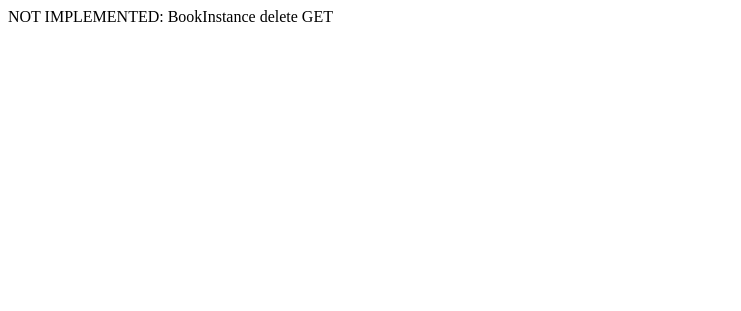
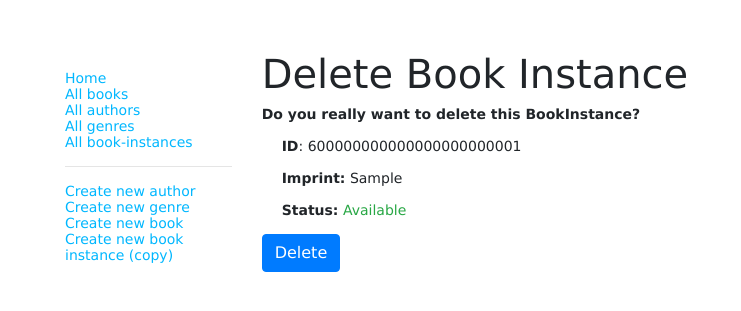
Before and after one commit to MaiHoa150801/NodeLearn, a Node server app: page /catalog/bookinstance/600000000000000000000001/delete in a window 1280 px wide. Shown: the top 311 px of the page, without its empty margins (0-741 px from the left). Run offline with Node 20, Linux system fonts and the light colour scheme; tables that the repository leaves empty hold one stand-in row (values such as "Sample post"); some libraries are stand-ins or nearby versions.

Commit message:
Finish CRUD book instance

```diff
--- a/controllers/bookinstanceController.js
+++ b/controllers/bookinstanceController.js
@@ -1,6 +1,7 @@
 var BookInstance = require('../models/bookinstance');
 var Book = require('../models/book');
-const { body,validationResult } = require('express-validator');
+var async = require('async');
+const { body, validationResult } = require('express-validator');
 
 // Display list of all BookInstances.
 exports.bookinstance_list = function (req, res, next) {
@@ -16,32 +17,32 @@ exports.bookinstance_list = function (req, res, next) {
 };
 
 // Display detail page for a specific BookInstance.
-exports.bookinstance_detail = function(req, res, next) {
+exports.bookinstance_detail = function (req, res, next) {
 
     BookInstance.findById(req.params.id)
         .populate('book')
         .exec(function (err, bookinstance) {
             if (err) { return next(err); }
-      if (bookinstance==null) { // No results.
+            if (bookinstance == null) { // No results.
                 var err = new Error('Book copy not found');
                 err.status = 404;
                 return next(err);
             }
             // Successful, so render.
-      res.render('bookinstance_detail', { title: 'Copy: '+bookinstance.book.title, bookinstance:  bookinstance});
+            res.render('bookinstance_detail', { title: 'Copy: ' + bookinstance.book.title, bookinstance: bookinstance });
         })
 
 };
 
 
 // Display BookInstance create form on GET.
-exports.bookinstance_create_get = function(req, res, next) {
+exports.bookinstance_create_get = function (req, res, next) {
 
-    Book.find({},'title')
+    Book.find({}, 'title')
         .exec(function (err, books) {
             if (err) { return next(err); }
             // Successful, so render.
-      res.render('bookinstance_form', {title: 'Create BookInstance', book_list: books});
+            res.render('bookinstance_form', { title: 'Create BookInstance', book_list: books });
         });
 
 };
@@ -63,7 +64,8 @@ exports.bookinstance_create_post = [
 
         // Create a BookInstance object with escaped and trimmed data.
         var bookinstance = new BookInstance(
-          { book: req.body.book,
+            {
+                book: req.body.book,
                 imprint: req.body.imprint,
                 status: req.body.status,
                 due_back: req.body.due_back
@@ -71,11 +73,11 @@ exports.bookinstance_create_post = [
 
         if (!errors.isEmpty()) {
             // There are errors. Render form again with sanitized values and error messages.
-            Book.find({},'title')
+            Book.find({}, 'title')
                 .exec(function (err, books) {
                     if (err) { return next(err); }
                     // Successful, so render.
-                    res.render('bookinstance_form', { title: 'Create BookInstance', book_list: books, selected_book: bookinstance.book._id , errors: errors.array(), bookinstance: bookinstance });
+                    res.render('bookinstance_form', { title: 'Create BookInstance', book_list: books, selected_book: bookinstance.book._id, errors: errors.array(), bookinstance: bookinstance });
                 });
             return;
         }
@@ -90,23 +92,113 @@ exports.bookinstance_create_post = [
     }
 ];
 
-
 // Display BookInstance delete form on GET.
-exports.bookinstance_delete_get = function (req, res) {
-    res.send('NOT IMPLEMENTED: BookInstance delete GET');
+exports.bookinstance_delete_get = function (req, res, next) {
+    async.parallel({
+        bookinstance: function (callback) {
+            BookInstance.findById(req.params.id).exec(callback)
+        },
+    }, function (err, results) {
+        if (err) { return next(err); }
+        if (results.bookinstance == null) {
+            res.redirect('/catalog/bookinstances');
+        }
+        //Successful, so render
+        res.render('bookinstance_delete', { title: 'Delete Book Instance', bookinstance: results.bookinstance });
+    })
 };
 
 // Handle BookInstance delete on POST.
-exports.bookinstance_delete_post = function (req, res) {
-    res.send('NOT IMPLEMENTED: BookInstance delete POST');
+exports.bookinstance_delete_post = function (req, res, next) {
+    async.parallel({
+        bookinstance: function (callback) {
+            BookInstance.findById(req.params.id).exec(callback)
+        },
+    }, function (err, results) {
+        if (err) { return next(err); }
+        // Success
+        if (results.bookinstance.length > 0) {
+            // A has book. Render in same way as for GET route.
+            res.render('bookinstance_delete', { title: 'Delete Book Instance Post', bookinstance: results.bookinstance });
+            return;
+        } else {
+            // Author has no Book objects. Delete object and redirect to the list of authors.
+            BookInstance.findByIdAndRemove(req.body.id, function deleteBookInstance(err) {
+                if (err) { return next(err); }
+                // Success - got to books list
+                res.redirect('/catalog/bookinstances')
+            })
+        }
+    });
 };
 
 // Display BookInstance update form on GET.
-exports.bookinstance_update_get = function (req, res) {
-    res.send('NOT IMPLEMENTED: BookInstance update GET');
+exports.bookinstance_update_get = function(req, res, next) {
+
+    // Get book, authors and genres for form.
+    async.parallel({
+        bookinstance: function(callback) {
+            BookInstance.findById(req.params.id).populate('book').exec(callback)
+        },
+        books: function(callback) {
+            Book.find(callback)
+        },
+
+        }, function(err, results) {
+            if (err) { return next(err); }
+            if (results.bookinstance==null) { // No results.
+                var err = new Error('Book copy not found');
+                err.status = 404;
+                return next(err);
+            }
+            // Success.
+            res.render('bookinstance_form', { title: 'Update  BookInstance', book_list : results.books, selected_book : results.bookinstance.book._id, bookinstance:results.bookinstance });
+        });
+
 };
 
-// Handle bookinstance update on POST.
-exports.bookinstance_update_post = function (req, res) {
-    res.send('NOT IMPLEMENTED: BookInstance update POST');
-};
+// Handle BookInstance update on POST.
+exports.bookinstance_update_post = [
+
+    // Validate and sanitize fields.
+    body('book', 'Book must be specified').trim().isLength({ min: 1 }).escape(),
+    body('imprint', 'Imprint must be specified').trim().isLength({ min: 1 }).escape(),
+    body('status').escape(),
+    body('due_back', 'Invalid date').optional({ checkFalsy: true }).isISO8601().toDate(),
+
+
+    // Process request after validation and sanitization.
+    (req, res, next) => {
+
+        // Extract the validation errors from a request.
+        const errors = validationResult(req);
+
+        // Create a BookInstance object with escaped/trimmed data and current id.
+        var bookinstance = new BookInstance(
+          { book: req.body.book,
+            imprint: req.body.imprint,
+            status: req.body.status,
+            due_back: req.body.due_back,
+            _id: req.params.id
+           });
+
+        if (!errors.isEmpty()) {
+            // There are errors so render the form again, passing sanitized values and errors.
+            Book.find({},'title')
+                .exec(function (err, books) {
+                    if (err) { return next(err); }
+                    // Successful, so render.
+                    res.render('bookinstance_form', { title: 'Update BookInstance', book_list : books, selected_book : bookinstance.book._id , errors: errors.array(), bookinstance:bookinstance });
+            });
+            return;
+        }
+        else {
+            // Data from form is valid.
+            BookInstance.findByIdAndUpdate(req.params.id, bookinstance, {}, function (err,thebookinstance) {
+                if (err) { return next(err); }
+                   // Successful - redirect to detail page.
+                   res.redirect(thebookinstance.url);
+                });
+        }
+    }
+];
--- a/views/author_list.pug
+++ b/views/author_list.pug
@@ -7,7 +7,7 @@ block content
     each author in author_list
       li
         a(href=author.url) #{author.name}
-        |  (#{author.date_of_birth} - #{author.date_of_death})
+        |  (#{author.lifespan})
 
     else
       li There are no authors.
--- /dev/null
+++ b/views/bookinstance_delete.pug
@@ -0,0 +1,59 @@
+//- extends layout
+
+//- block content
+//-   h1 #{title}: #{bookinstance.imprint}
+
+//-   if bookinstance.length
+
+//-     p #[strong Delete the following books before attempting to delete this bookinstance.]
+
+//-     div(style='margin-left:20px;margin-top:20px')
+
+//-       h4 Books
+
+//-       dl
+//-       each book in book
+//-         dt
+//-           a(href=book.url) #{book.title}
+//-         dd #{book.summary}
+
+//-   else
+//-     p Do you really want to delete this Book Instance?
+
+//-     form(method='POST' action='')
+//-       div.form-group
+//-         input#id.form-control(type='hidden' name='id' required='true', value=bookinstance._id )
+
+//-       button.btn.btn-primary(type='submit') Delete
+
+extends layout
+
+block content
+
+  h1= title
+
+  p #[strong Do you really want to delete this BookInstance?]
+
+  div(style="margin-left:20px")
+
+    p #[strong ID]: #{bookinstance._id}
+
+    p #[strong Imprint:]
+      a(href=bookinstance.book.url) #{bookinstance.imprint}
+
+    p #[strong Status:]
+      if bookinstance.status=='Available'
+        span.text-success #{bookinstance.status}
+      else if bookinstance.status=='Maintenance'
+        span.text-danger #{bookinstance.status}
+      else
+        span.text-warning #{bookinstance.status}
+
+    if bookinstance.status!='Available'
+      p #[strong Due back:] #{bookinstance.due_back_formatted}
+
+  form(method='POST' action='')
+    div.form-group
+      input#id.form-control(type='hidden',name='id', required='true', value=bookinstance._id )
+
+    button.btn.btn-primary(type='submit') Delete
--- a/views/bookinstance_detail.pug
+++ b/views/bookinstance_detail.pug
@@ -18,3 +18,9 @@ block content
 
   if bookinstance.status!='Available'
     p #[strong Due back:] #{bookinstance.due_back_formatted}
+
+  hr
+  p
+    a(href=bookinstance.url+'/delete') Delete Book Instance
+  p
+    a(href=bookinstance.url+'/update') Update Book Instance
```
Also changed, not shown: models/bookinstance.js (+15 -11 lines), views/bookinstance_form.pug (+9 -13 lines). Lines whose indentation alone changed are shown as unchanged.
